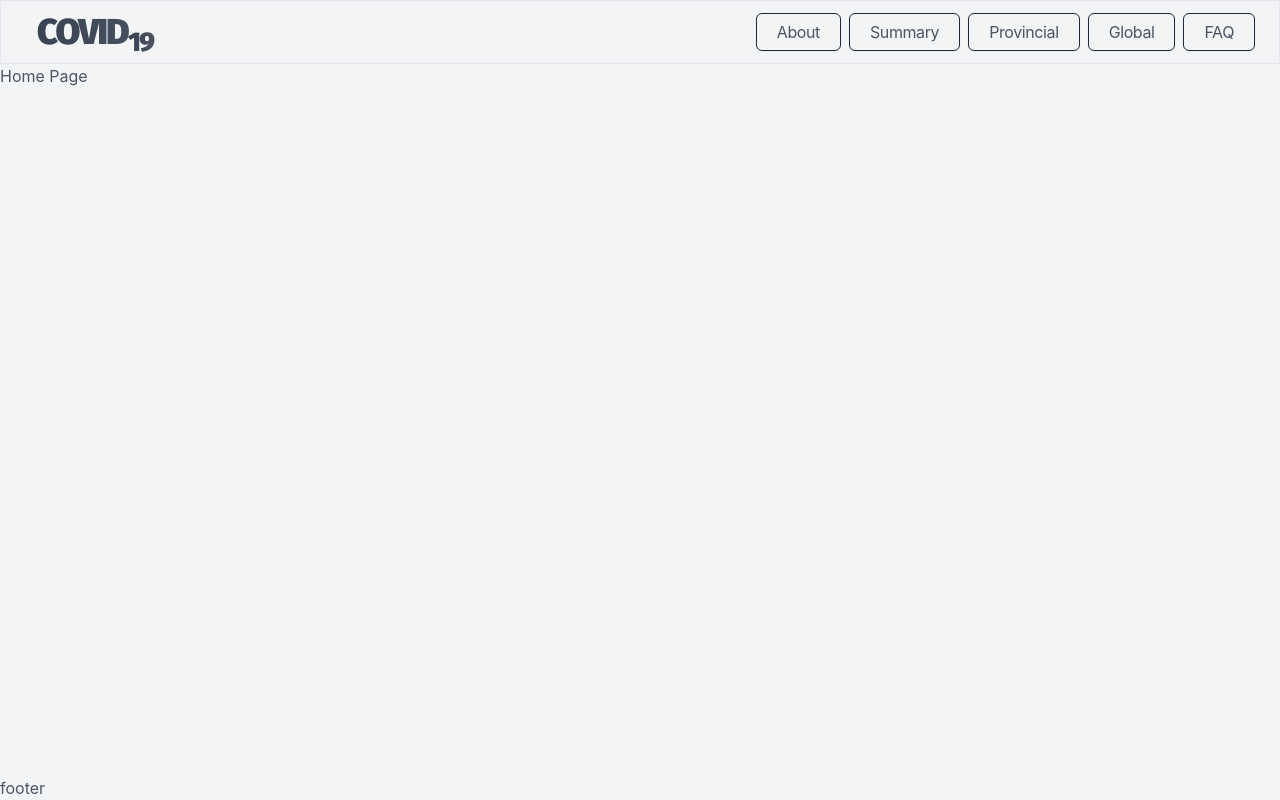
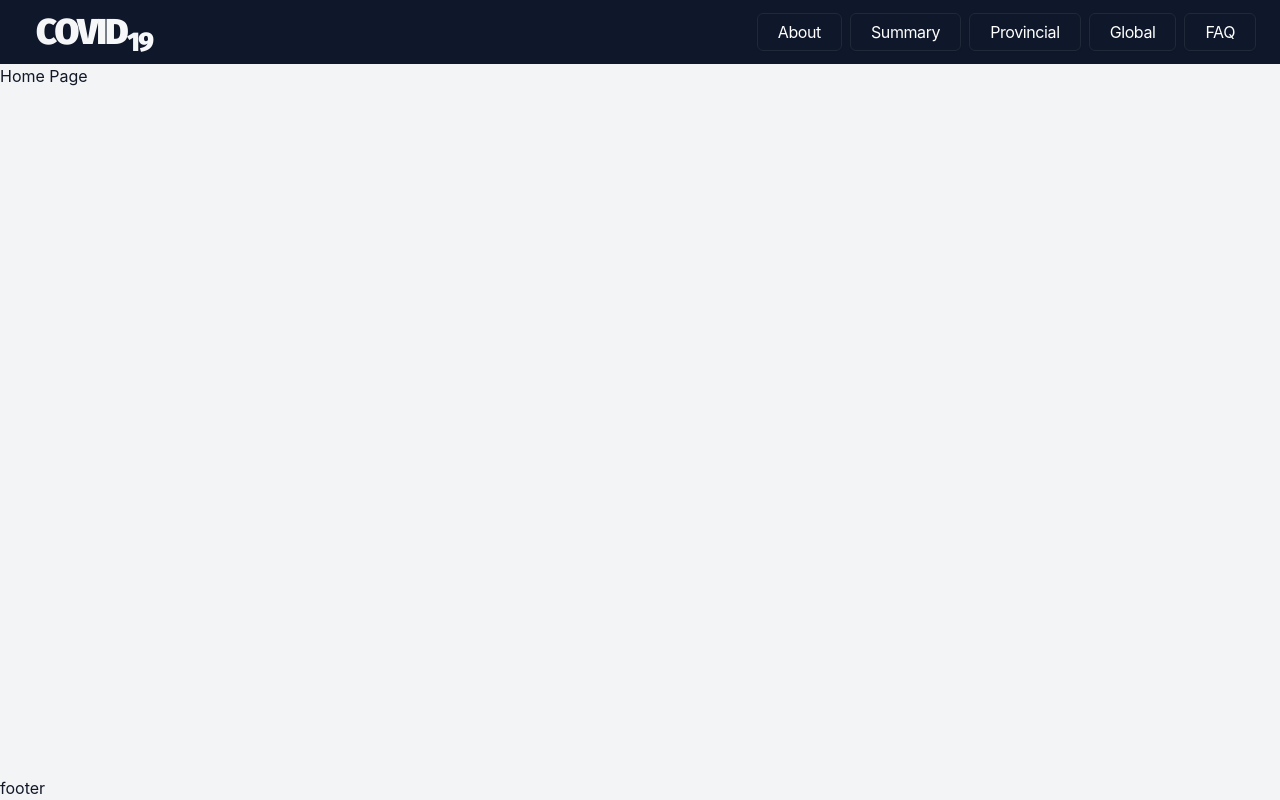
Before and after one commit to mfundoshabalala/covid-tracker, a Next.js app: page / in a window 1280 px wide. Built offline with nearby package versions, Linux system fonts and the light colour scheme.

Commit message:
components update

```diff
--- a/components/layout/BasicLayout.tsx
+++ b/components/layout/BasicLayout.tsx
@@ -6,7 +6,7 @@ import Header from 'components/shared/Header';
 import Footer from 'components/shared/Footer';
 
 const BasicLayout: FunctionComponent<IBasicLayout> = ({ children }) => (
-	<div className="relative flex flex-col h-screen overflow-x-hidden text-gray-600">
+	<div className="relative flex flex-col h-screen overflow-x-hidden">
 		<Header />
 		<motion.main initial="initial" animate="enter" exit="exit" className="relative z-10 flex-1">
 			{children}
--- a/components/shared/Banner/index.tsx
+++ b/components/shared/Banner/index.tsx
@@ -2,7 +2,7 @@ import PropTypes from 'prop-types';
 import classNames from 'classnames';
 
 const Banner: React.FC<IBanner> = ({ bgColor, title, summary }) => (
-	<div className="text-white bg-gray-900 rellax py-14 shadow-custom">
+	<div className="py-14 shadow-custom">
 		<div className="container flex flex-col items-center justify-center h-full mx-auto tracking-wide text-center">
 			<div className={classNames(bgColor, 'bg-gradient-to-r bg-clip-text space-y-2')}>
 				<h1 className="text-5xl font-extrabold text-transparent font-firaSans">{title}</h1>
@@ -21,7 +21,7 @@ Banner.propTypes = {
 };
 
 Banner.defaultProps = {
-	bgColor: 'bg-blue-600',
+	bgColor: 'bg-green-600',
 	title: '',
 	summary: '',
 };
--- a/components/shared/BrandLogo/index.tsx
+++ b/components/shared/BrandLogo/index.tsx
@@ -1,10 +1,10 @@
 import Link from 'next/link';
 
 const BrandLogo: React.FC = () => (
-	<div className="px-1 py-2 text-[36px] tracking-tighter font-black text-transparent min-w-max font-firaSans bg-gradient-to-r bg-clip-text from-gray-700 to-gray-600">
+	<div className="px-1 py-2 text-[36px] tracking-tighter font-black text-transparent min-w-max font-firaSans bg-gradient-to-r bg-clip-text from-gray-100 to-gray-50">
 		<Link href="/">
 			<a className="block mx-2 uppercase hover:line-through min-w-max">
-				Covid<sub className="pr-1 mr-1 bg-gradient-to-r bg-clip-text from-gray-700 to-gray-600">19</sub>
+				Covid<sub className="pr-1 mr-1 bg-gradient-to-r bg-clip-text from-gray-100 to-gray-50">19</sub>
 			</a>
 		</Link>
 	</div>
--- a/components/shared/Header/index.tsx
+++ b/components/shared/Header/index.tsx
@@ -7,10 +7,10 @@ const Header: React.FC = () => {
 	const [isOpen, setIsOpen] = useState(false);
 
 	return (
-		<header className="sticky top-0 left-0 z-30 flex flex-row items-center justify-between h-16 px-6 py-6 font-normal tracking-tight text-center bg-gray-100 border border-gray-200 border-solid md:px-6 font-body">
+		<header className="sticky top-0 left-0 z-30 flex flex-row items-center justify-between h-16 px-6 py-6 font-normal tracking-tight text-center text-white bg-blueGray-900 md:px-6">
 			<BrandLogo />
 			<Navbar isOpen={isOpen} />
-			<NavMenu isOpen={isOpen} onClick={() => setIsOpen(!isOpen) } />
+			<NavMenu isOpen={isOpen} onClick={() => setIsOpen(!isOpen)} />
 		</header>
 	);
 };
```
